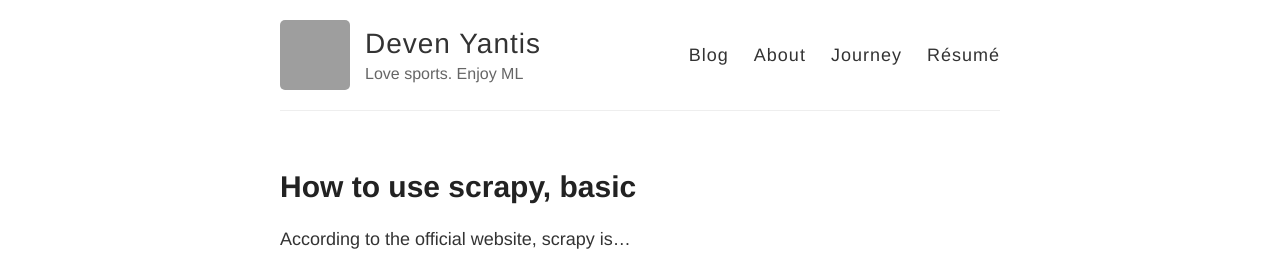
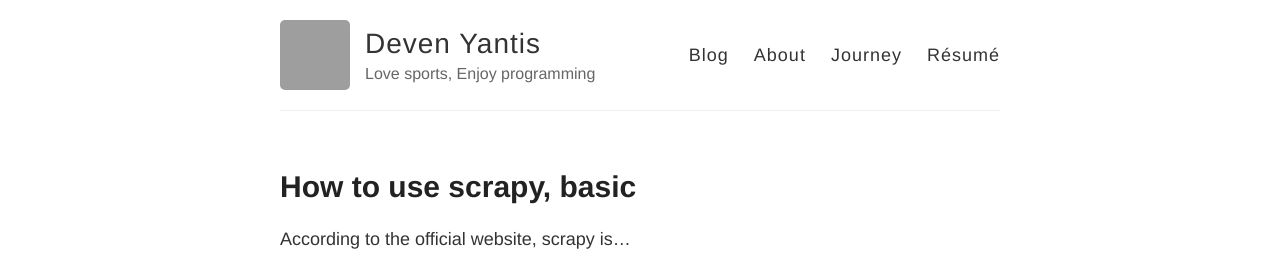
Before and after one commit to devennn/devennn.github.io, a Jekyll site: the page built from index.html, in a window 1280 px wide. Shown: the top 257 px of the page. Built offline with Jekyll 4.4.1, drawn with Linux system fonts in a browser that asks for light colours; grey boxes are pictures that could not be loaded.

Commit message:
Update _config.yml

```diff
--- a/_config.yml
+++ b/_config.yml
@@ -6,7 +6,7 @@
 name: Deven Yantis
 
 # Short bio or description (displayed in the header)
-description: Love sports. Enjoy ML
+description: Love sports, Enjoy programming
 
 # URL of your avatar or profile pic (you could use your GitHub profile pic)
 avatar: https://avatars2.githubusercontent.com/u/49480914?s=400&u=14d102b5545be30b4723c3a139bd9e8f90ed2e95&v=4
```
